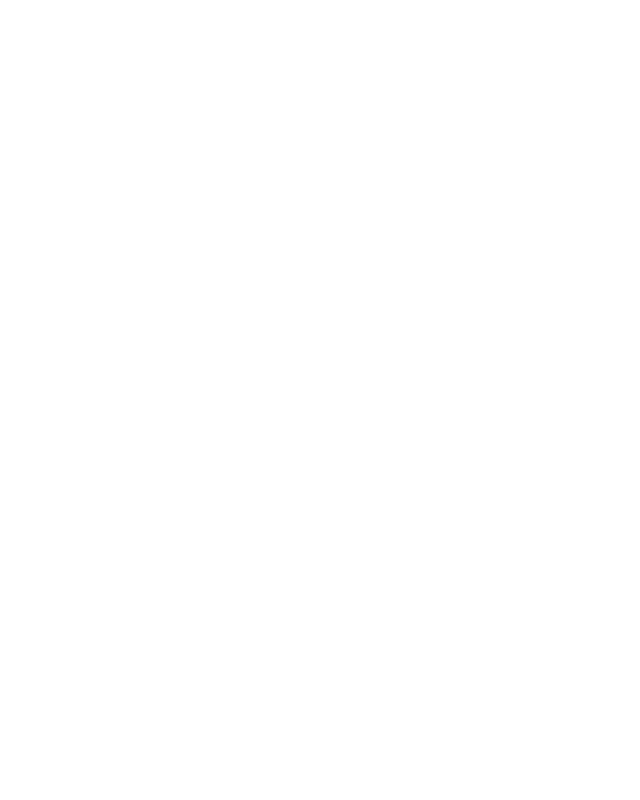
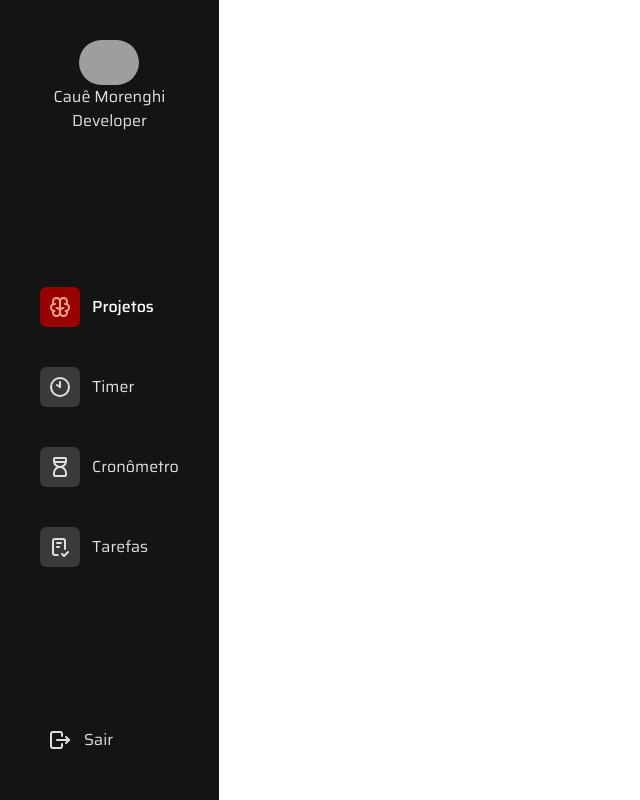
Before and after one commit to cauemorenghi14/pomodoro, a Next.js app: page / in a window 1280 px wide. Shown: the whole page, without its empty margins (0-640 px from the left). Built offline with nearby package versions, Linux system fonts and the light colour scheme; grey boxes are pictures that could not be loaded.

Commit message:
feat: :sparkles: Adicionar componente de uma sidebar
Criar componente sidebar e exibir em todas as rotas

```diff
--- a/next.config.js
+++ b/next.config.js
@@ -1,6 +1,9 @@
 /** @type {import('next').NextConfig} */
 const nextConfig = {
   reactStrictMode: true,
+  images: {
+    domains: ['avatars.githubusercontent.com']
+  }
 }
 
 module.exports = nextConfig
--- /dev/null
+++ b/src/components/Main/MainContainer.jsx
@@ -0,0 +1,13 @@
+import Sidebar from "./Sidebar";
+
+
+const MainContainer = ({children}) => {
+    return (
+        <>
+            <Sidebar />
+            <div>{children}</div>
+        </>
+    );
+}
+
+export default MainContainer;
--- /dev/null
+++ b/src/components/Main/Sidebar.tsx
@@ -0,0 +1,56 @@
+import Image from "next/image";
+import { IconBrain, IconClockHour10, IconHourglassHigh, IconChecklist, IconLogout } from '@tabler/icons-react';
+
+
+const Sidebar = () => {
+  return (
+    <div className="h-screen bg-fundoPrincipal flex flex-col font-saira fixed left-0 top-0 p-10 justify-between">
+
+      <div className="flex flex-col items-center">
+        <Image src="https://avatars.githubusercontent.com/u/126644843?v=4" width={60} height={60} alt="Imagem do usuário" className="rounded-full"/>
+        <p className="text-textosClaros">Cauê Morenghi</p>
+        <p className="text-textosClaros">Developer</p>
+      </div>
+
+      <div className="flex flex-col items-left gap-10">
+        <span className="flex items-center gap-3 text-white font-medium">
+            <div className="bg-vermelhoPrincipal rounded-md text-begeSecundario p-2">
+                <IconBrain />
+            </div>
+            Projetos
+        </span>
+
+        <span className="flex items-center gap-3 text-textosClaros">
+            <div className="p-2 bg-cinzaSecundario rounded-md text-textosClaros">
+                <IconClockHour10 />
+            </div>
+            Timer
+        </span>
+
+        <span className="flex items-center gap-3 text-textosClaros">
+            <div className="p-2 bg-cinzaSecundario rounded-md text-textosClaros">
+                <IconHourglassHigh />
+            </div>
+            Cronômetro
+        </span>
+
+        <span className="flex items-center gap-3 text-textosClaros">
+            <div className="p-2 bg-cinzaSecundario rounded-md text-textosClaros">
+                <IconChecklist />
+            </div>
+            Tarefas
+        </span>
+      </div>
+
+      <div>
+        <span className="flex gap-3 p-2 text-textosClaros">
+          <IconLogout />
+          Sair
+        </span>
+      </div>
+
+    </div>
+  );
+};
+
+export default Sidebar;
--- a/src/pages/_app.tsx
+++ b/src/pages/_app.tsx
@@ -1,6 +1,11 @@
+import MainContainer from '@/components/Main/MainContainer'
 import '@/styles/globals.css'
 import type { AppProps } from 'next/app'
 
 export default function App({ Component, pageProps }: AppProps) {
-  return <Component {...pageProps} />
+  return (
+    <MainContainer>
+      <Component {...pageProps} />
+    </MainContainer>
+  )
 }
--- a/src/styles/globals.css
+++ b/src/styles/globals.css
@@ -1,6 +1,9 @@
+@import url('https://fonts.googleapis.com/css2?family=Saira:wght@100;200;300;400;500;600;700;800;900&display=swap');
+@import url('https://fonts.googleapis.com/css2?family=Rowdies:wght@300;400;700&display=swap');
 @tailwind base;
 @tailwind components;
 @tailwind utilities;
+
 
 body {
   color: rgb(var(--foreground-rgb));
--- a/tailwind.config.ts
+++ b/tailwind.config.ts
@@ -13,6 +13,17 @@
         'gradient-conic':
           'conic-gradient(from 180deg at 50% 50%, var(--tw-gradient-stops))',
       },
+      fontFamily: {
+        saira: ['Saira', 'sans-serif'],
+        rowdies: ['Rowdies', 'cursive'],
+      },
+      colors: {
+        fundoPrincipal: '#141414',
+        textosClaros: '#e0e0e0',
+        vermelhoPrincipal: '#990000',
+        begeSecundario: '#ffa783',
+        cinzaSecundario: '#3a3a3a'
+      },
     },
   },
   plugins: [require("daisyui")],
--- a/tsconfig.json
+++ b/tsconfig.json
@@ -17,6 +17,6 @@
       "@/*": ["./src/*"]
     }
   },
-  "include": ["next-env.d.ts", "**/*.ts", "**/*.tsx"],
+  "include": ["next-env.d.ts", "**/*.ts", "**/*.tsx", "src/components/Main/MainContainer.jsx"],
   "exclude": ["node_modules"]
 }
```
